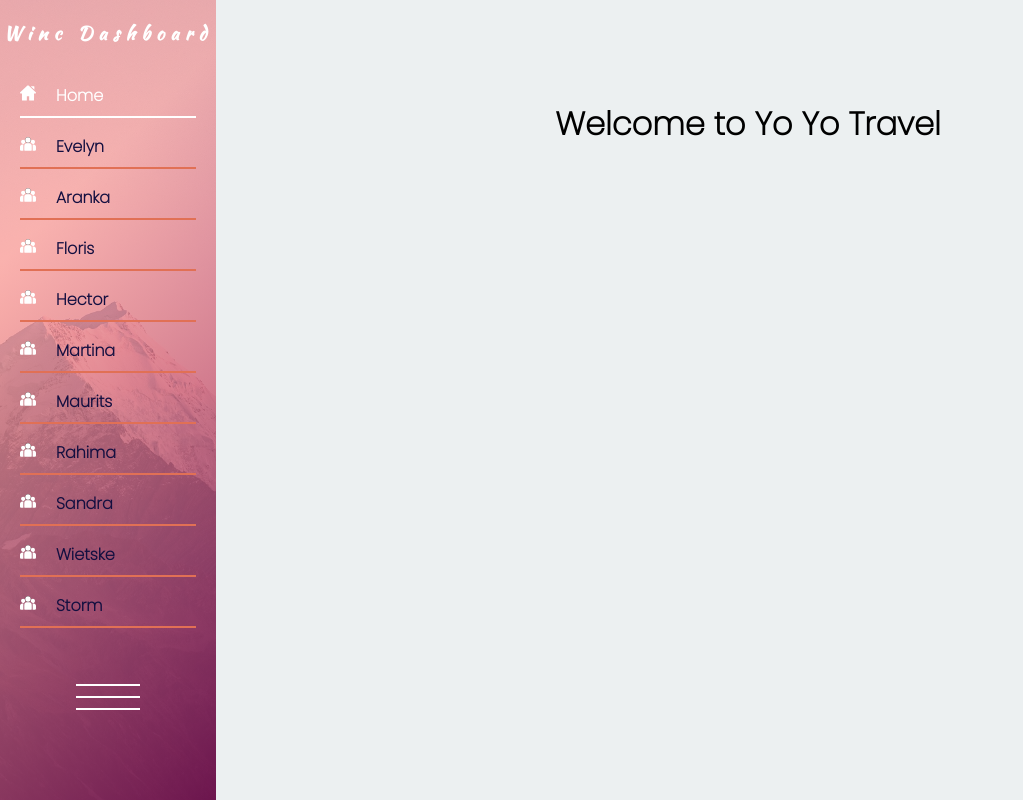
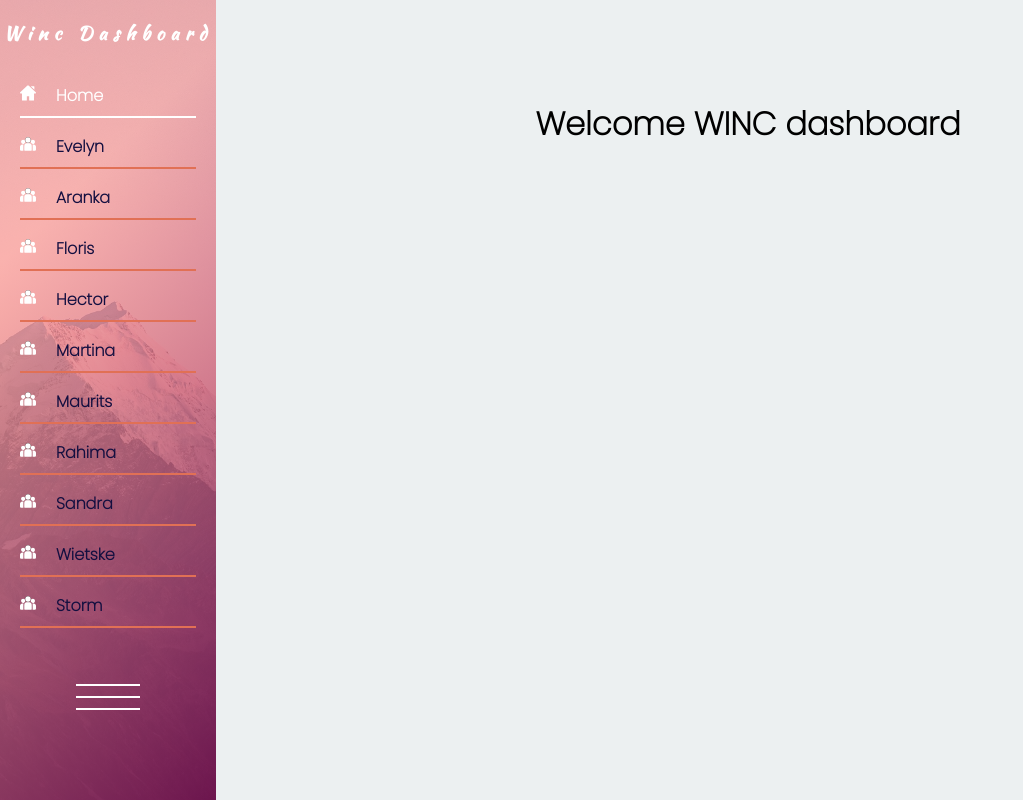
Before and after one commit to Svt1406/Suleika-Tentua-StudentDashboard, a React (Create React App) app: page / in a window 1280 px wide. Shown: the whole page, without its empty margins (0-1023 px from the left). Built offline with nearby package versions, Linux system fonts and the light colour scheme.

Commit message:
fixup! Done layout with jsx

```diff
--- a/src/components/MainView/Home/Home.js
+++ b/src/components/MainView/Home/Home.js
@@ -1,7 +1,7 @@
 import React from "react";
 
 const Home = () => {
-  return <h1>Welcome to Yo Yo Travel</h1>;
+  return <h1>Welcome WINC dashboard</h1>;
 };
 
 export default Home;
```
